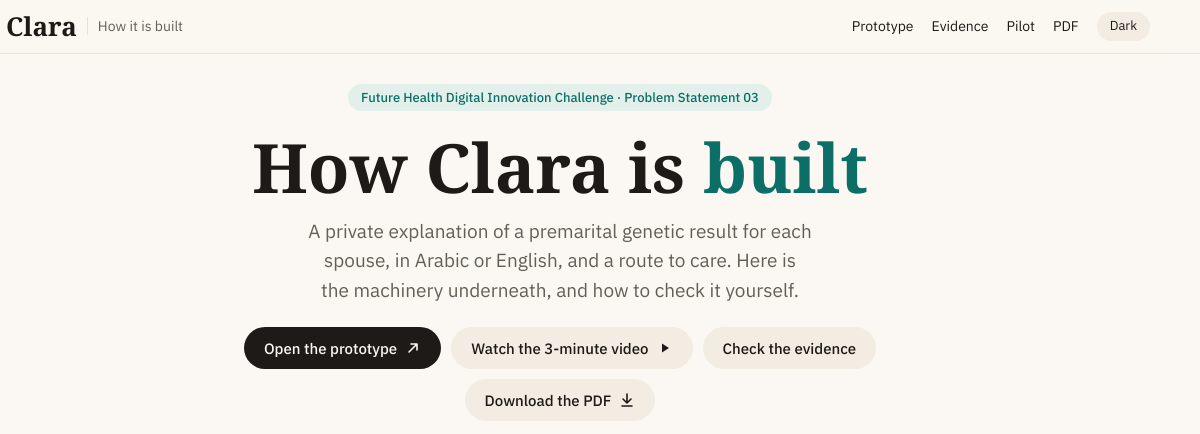
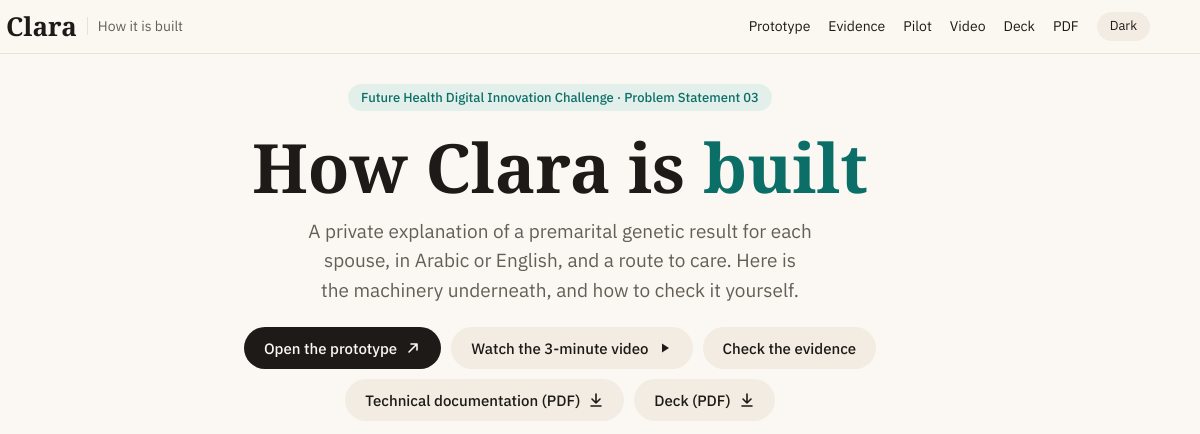
Before and after one commit to PraveenAShukla/clara, a plain HTML site: page index.html in a window 1280 px wide. Shown: the top 434 px of the page, 80-1280 px from the left. Drawn offline with Linux system fonts and the light colour scheme; a web font is replaced by a local one.

Commit message:
Project page: final deck PDF and video links in the header and hero

```diff
--- a/index.html
+++ b/index.html
@@ -65,6 +65,7 @@ a:hover{text-decoration-color:var(--ink)}
 .cta a.primary{background:var(--ink); color:var(--paper)}
 .cta a.primary:hover{background:var(--teal)}
 .demo-video{margin:18px 0 26px; scroll-margin-top:84px}
+@media (max-width:520px){.navx{display:none}}
 .demo-video video{display:block; width:100%; aspect-ratio:16/9; height:auto; background:var(--sand); border:1px solid var(--rule); border-radius:12px}
 .demo-video figcaption{font:400 14px/1.5 var(--sans); color:var(--muted); margin-top:8px}
 .cta svg{width:16px; height:16px}
@@ -248,6 +249,8 @@ details.deep > summary::before{border-color:var(--faint); color:var(--muted)}
     <a href="https://clara.q7m4v2k9orbit.workers.dev/en">Prototype</a>
     <a href="https://clara.q7m4v2k9orbit.workers.dev/en/evidence">Evidence</a>
     <a href="#pilot">Pilot</a>
+    <a class="navx" href="#video">Video</a>
+    <a class="navx" href="Clara-Deck.pdf">Deck</a>
     <a href="Clara-Technical-Documentation.pdf">PDF</a>
     <button class="btn" id="theme" type="button">Dark</button>
   </nav>
@@ -263,7 +266,8 @@ details.deep > summary::before{border-color:var(--faint); color:var(--muted)}
       <a class="primary" href="https://clara.q7m4v2k9orbit.workers.dev/en">Open the prototype <svg viewBox="0 0 16 16" aria-hidden="true"><path d="M4 12 12 4M6 4h6v6" fill="none" stroke="currentColor" stroke-width="1.6" stroke-linecap="round" stroke-linejoin="round"/></svg></a>
       <a href="#video">Watch the 3-minute video <svg viewBox="0 0 16 16" aria-hidden="true"><path d="M5 3.5v9l7-4.5z" fill="currentColor"/></svg></a>
       <a href="https://clara.q7m4v2k9orbit.workers.dev/en/evidence">Check the evidence</a>
-      <a href="Clara-Technical-Documentation.pdf" download>Download the PDF <svg viewBox="0 0 16 16" aria-hidden="true"><path d="M8 2v9M4 7l4 4 4-4M3 14h10" fill="none" stroke="currentColor" stroke-width="1.6" stroke-linecap="round" stroke-linejoin="round"/></svg></a>
+      <a href="Clara-Technical-Documentation.pdf" download>Technical documentation (PDF) <svg viewBox="0 0 16 16" aria-hidden="true"><path d="M8 2v9M4 7l4 4 4-4M3 14h10" fill="none" stroke="currentColor" stroke-width="1.6" stroke-linecap="round" stroke-linejoin="round"/></svg></a>
+      <a href="Clara-Deck.pdf" download>Deck (PDF) <svg viewBox="0 0 16 16" aria-hidden="true"><path d="M8 2v9M4 7l4 4 4-4M3 14h10" fill="none" stroke="currentColor" stroke-width="1.6" stroke-linecap="round" stroke-linejoin="round"/></svg></a>
     </div>
     <p class="byline">Team parallelparadox · brief by Noel Thomas · final submission, 20 November 2026 · every couple is synthetic</p>
   </div>
```
Also changed, not shown: 1 other file.
